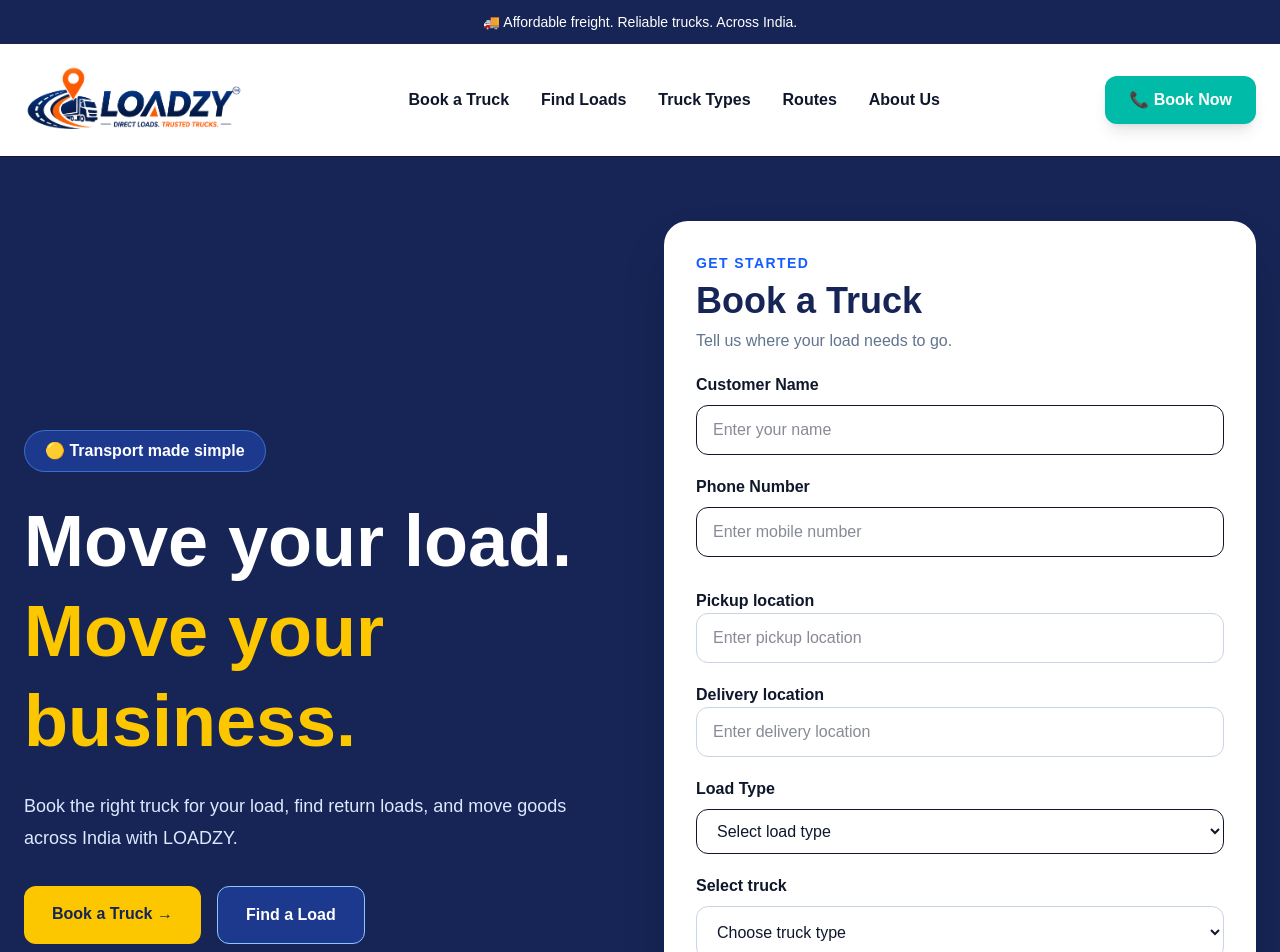
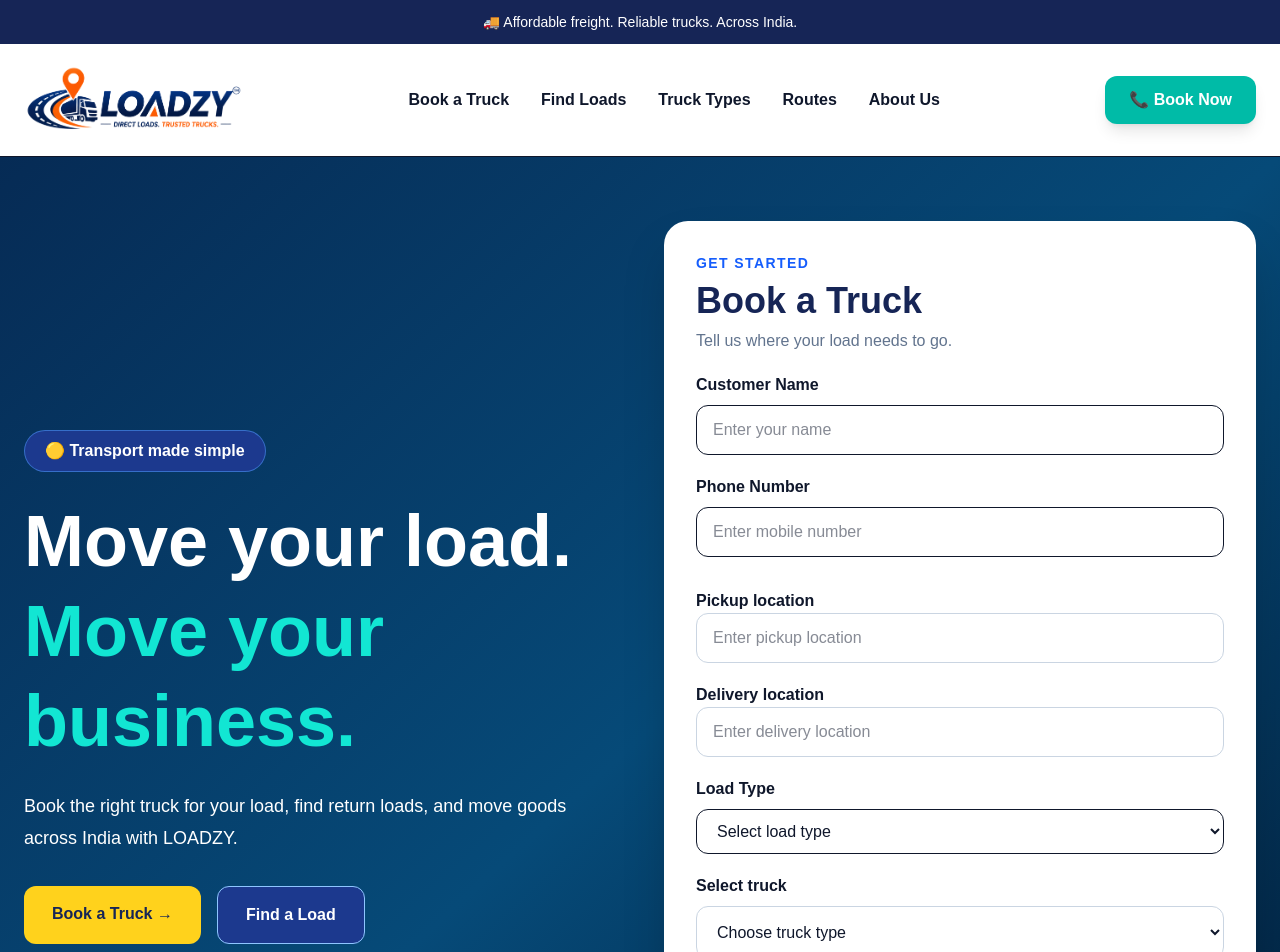
Before and after one commit to haleemablog-del/loadzy, a Next.js app: page / in a window 1280 px wide. Shown: the top 952 px of the page. Built offline with nearby package versions, Linux system fonts and the light colour scheme.

Commit message:
Fix production build and booking page

```diff
--- a/app/page.tsx
+++ b/app/page.tsx
@@ -152,7 +152,7 @@ setMessage("✅ Booking details are ready. Opening WhatsApp...");
       {/* Hero / Booking */}
       <section
         id="book"
-        className="bg-blue-950 px-6 py-16 text-white"
+       className="bg-gradient-to-br from-[#062B55] via-[#064A78] to-[#021B36] px-6 py-16 text-white"
       >
         <div className="mx-auto grid max-w-7xl gap-12 lg:grid-cols-2">
 
@@ -167,12 +167,12 @@ setMessage("✅ Booking details are ready. Opening WhatsApp...");
               Move your load.
               <br />
 
-              <span className="text-yellow-400">
+              <span className="text-[#12E6D3]">
                 Move your business.
               </span>
             </h1>
 
-            <p className="mt-6 max-w-xl text-lg leading-8 text-blue-100">
+            <p className="mt-6 max-w-xl text-lg leading-8 text-text-[#B8FFF6]">
               Book the right truck for your load, find return loads,
               and move goods across India with LOADZY.
             </p>
@@ -181,7 +181,7 @@ setMessage("✅ Booking details are ready. Opening WhatsApp...");
 
               <a
                 href="#book"
-                className="rounded-xl bg-yellow-400 px-7 py-4 font-black text-blue-950 hover:bg-yellow-300"
+                className="rounded-xl bg-[#FFD21C] px-7 py-4 font-black text-blue-950 hover:bg-[#FFE66D]"
               >
                 Book a Truck →
               </a>
```
